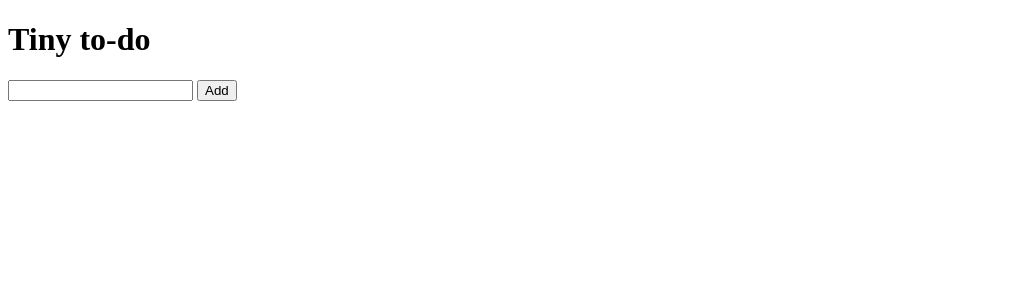
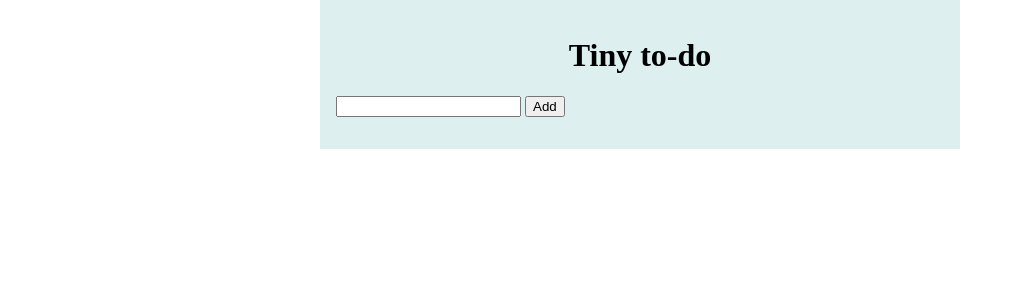
Before and after one commit to erikabalarezo/assignments, a PHP site: page / in a window 1280 px wide. Shown: the top 300 px of the page, without its empty margins (0-1015 px from the left). Run offline with PHP 8.4, Linux system fonts and the light colour scheme.

Commit message:
Added style to the form: html, body, h1

```diff
--- a/mtm1526/assignment-2/css/general.css
+++ b/mtm1526/assignment-2/css/general.css
@@ -1,6 +1,23 @@
 @charset "utf-8";
 /* CSS Document */
 
+html {
+	background-color: #FFF;
+}
+body {
+	padding-top: 1em;
+	padding-bottom:1em;
+	margin: 0 auto;
+	width: 50%;
+	background-color: #DEEFEF;
+}
+
+h1 {
+	text-align:center;
+}
+form {
+	padding-left: 1em;
+}
 li {
 	color: #333;
 	/*text-decoration: underline;*/
```
